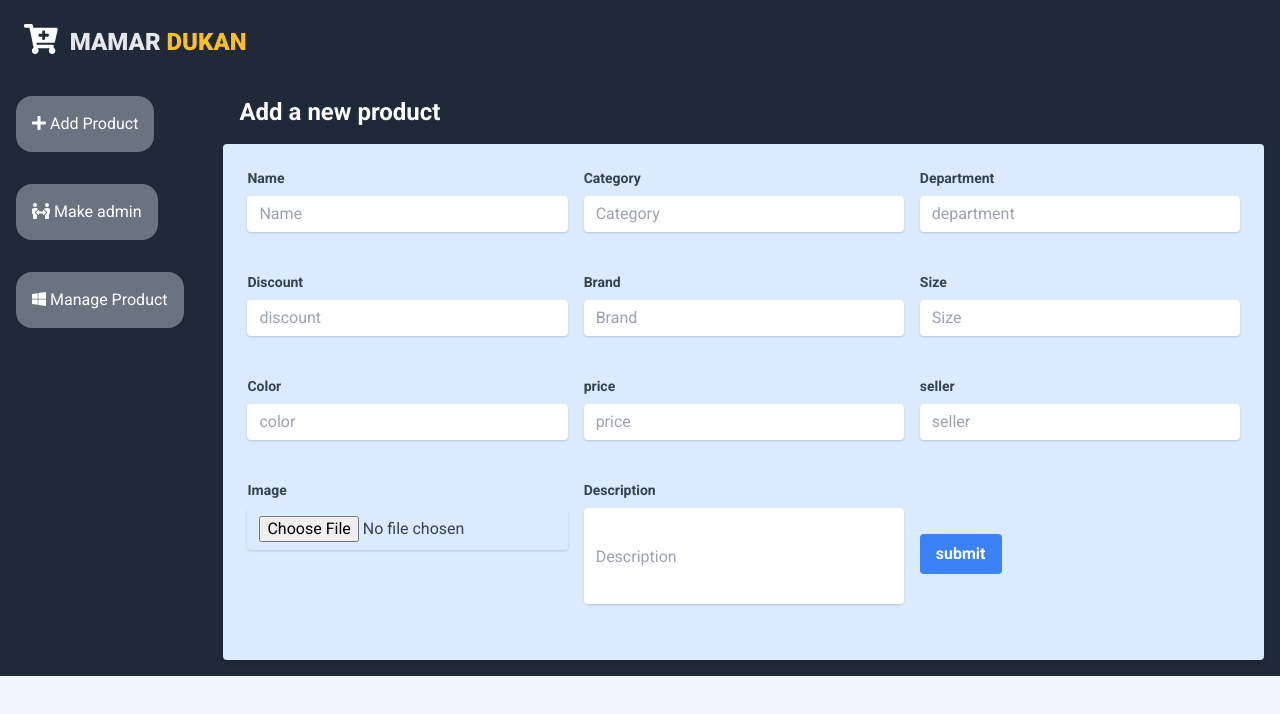
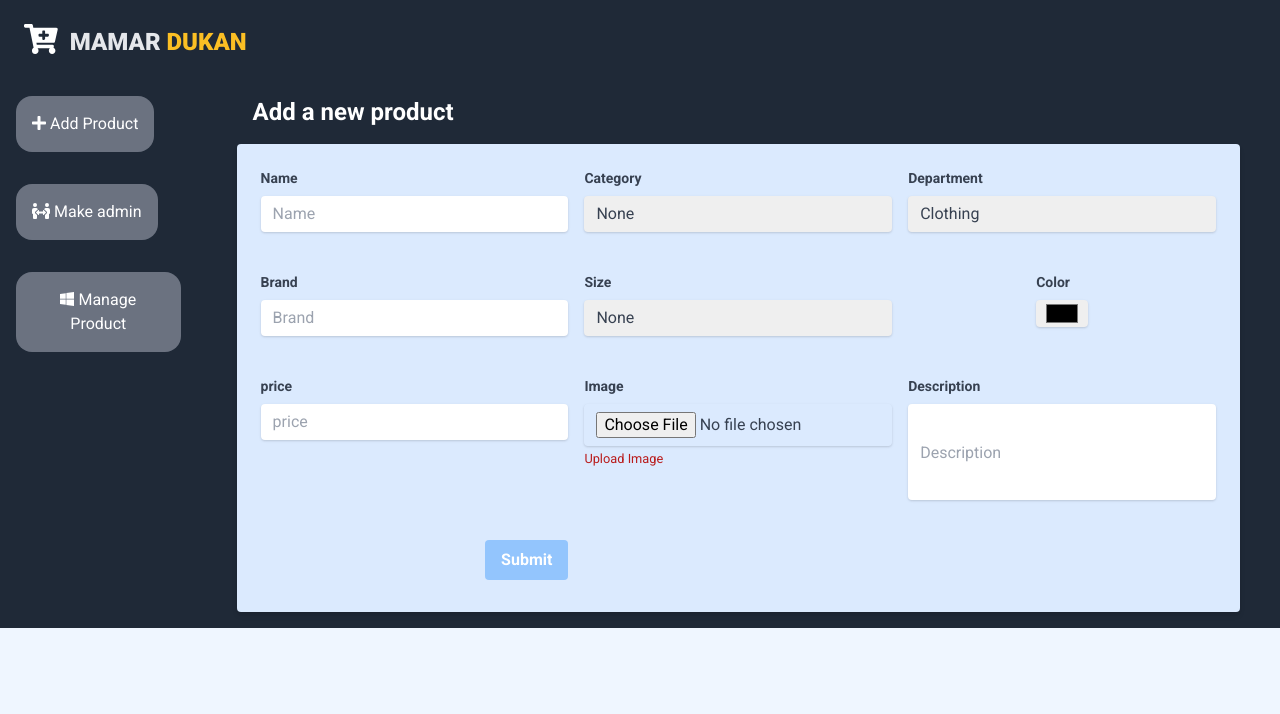
Before and after one commit to Robustdevs5/MamarDukan-client, a React (Create React App) app: page /addProduct in a window 1280 px wide. Shown: the top 714 px of the page. Built offline with nearby package versions, Linux system fonts and the light colour scheme.

Commit message:
add product updated

```diff
--- a/src/Components/AdminDashboard/AddProduct/AddProduct.js
+++ b/src/Components/AdminDashboard/AddProduct/AddProduct.js
@@ -1,3 +1,4 @@
+import { Alert, AlertTitle } from '@mui/material';
 import axios from 'axios';
 import React, { useState } from 'react';
 import Logo from "../../Navbar/Logo/Logo";
@@ -20,14 +21,12 @@ const AddProduct = () => {
             category: e.target.category.value,
             color: e.target.color.value,
             department: e.target.department.value,
-            seller: e.target.seller.value,
             price: e.target.price.value,
-            discount: e.target.discount.value,
             brand: e.target.brand.value,
             date: new Date(),
             img: imageURL
         };
-console.log(productInfo);
+        console.log(productInfo);
 
 
         const url = `http://localhost:5000/products`;
@@ -63,7 +62,8 @@ console.log(productInfo);
                 setImageURL(response.data.data.display_url);
                 setImageURLStatus(true);
                 if (response) {
-                    alert('Image Uploaded Successfully')
+                    // alert('Image Uploaded Successfully')
+
                 }
             })
             .catch(function (error) {
@@ -79,11 +79,20 @@ console.log(productInfo);
                 <div className="w-screen h-20 p-6">
                     <Logo />
                 </div>
+                {imageURLStatus && <Alert severity="success">
+                        <AlertTitle>Success</AlertTitle>
+                        This is a success alert — <strong>check it out!</strong>
+                    </Alert>}
 
                 <div className="flex  md:flex-row flex-col">
-                    <AdminSidebar/>
+                    <AdminSidebar />
 
-                    <section className="mx-4">
+                    {imageURLStatus && <Alert severity="success">
+                        <AlertTitle>Success</AlertTitle>
+                        This is a success alert — <strong>check it out!</strong>
+                    </Alert>}
+
+                    <section className="mx-10">
                         <h1 className="font-bold text-white p-4 text-2xl">Add a new product</h1>
                         <div class="  ">
 
@@ -103,6 +112,7 @@ console.log(productInfo);
                                         type="text"
                                         name="name"
                                         placeholder="Name"
+                                        required
                                     />
                                 </div>
 
@@ -113,12 +123,17 @@ console.log(productInfo);
                                     >
                                         Category
                                     </label>
-                                    <input
+                                    <select className="shadow appearance-none border-0 rounded w-full py-2 px-3 text-gray-700 leading-tight focus:ring-2 focus:ring-blue-600" name="category" id="cars">
+                                        <option value="none">None</option>
+                                        <option value="man">Man</option>
+                                        <option value="women">Women</option>
+                                    </select>
+                                    {/* <input
                                         class="shadow appearance-none border-0 rounded w-full py-2 px-3 text-gray-700 leading-tight focus:ring-2 focus:ring-blue-600"
                                         type="text"
                                         name="category"
                                         placeholder="Category"
-                                    />
+                                    /> */}
                                 </div>
 
                                 <div class="mb-6">
@@ -128,14 +143,23 @@ console.log(productInfo);
                                     >
                                         Department
                                     </label>
-                                    <input
+                                    <select className="shadow appearance-none border-0 rounded w-full py-2 px-3 text-gray-700 leading-tight focus:ring-2 focus:ring-blue-600" name="department" id="cars">
+                                        <option value="clothing">Clothing</option>
+                                        <option value="grocery">Grocery</option>
+                                        <option value="cooking">Cooking</option>
+                                        <option value="phone">Phone</option>
+                                        <option value="cosmetics">Cosmetics</option>
+                                        <option value="computer">Computer</option>
+                                    </select>
+                                    {/* <input
                                         class="shadow appearance-none border-0 rounded w-full py-2 px-3 text-gray-700 leading-tight focus:ring-2 focus:ring-blue-600"
                                         type="text"
                                         name="department"
                                         placeholder="department"
-                                    />
+                                    /> */}
                                 </div>
-                                <div class="mb-4">
+
+                                {/* <div class="mb-4">
                                     <label
                                         class="block text-gray-700 text-sm font-bold mb-2"
                                         for="discount"
@@ -148,7 +172,8 @@ console.log(productInfo);
                                         name="discount"
                                         placeholder="discount"
                                     />
-                                </div>
+                                </div> */}
+
                                 <div class="mb-4">
                                     <label
                                         class="block text-gray-700 text-sm font-bold mb-2"
@@ -163,6 +188,7 @@ console.log(productInfo);
                                         placeholder="Brand"
                                     />
                                 </div>
+
                                 <div class="mb-6">
                                     <label
                                         class="block text-gray-700 text-sm font-bold mb-2"
@@ -170,14 +196,24 @@ console.log(productInfo);
                                     >
                                         Size
                                     </label>
-                                    <input
+                                    <select className="shadow appearance-none border-0 rounded w-full py-2 px-3 text-gray-700 leading-tight focus:ring-2 focus:ring-blue-600" name="size" id="cars">
+                                        <option value="none">None</option>
+                                        <option value="S">S</option>
+                                        <option value="M">M</option>
+                                        <option value="L">L</option>
+                                        <option value="XL">XL</option>
+                                        <option value="XXL">XXL</option>
+                                        <option value="XXL">XXXL</option>
+                                    </select>
+                                    {/* <input
                                         className="shadow appearance-none border-0 rounded w-full py-2 px-3 text-gray-700 leading-tight focus:ring-2 focus:ring-blue-600"
                                         type="text"
                                         name="size"
                                         placeholder="Size"
-                                    />
+                                    /> */}
                                 </div>
-                                <div class="mb-6">
+
+                                <div class="mb-6 md:mx-32">
                                     <label
                                         class="block text-gray-700 text-sm font-bold mb-2"
                                         for="color"
@@ -185,12 +221,13 @@ console.log(productInfo);
                                         Color
                                     </label>
                                     <input
-                                        class="shadow appearance-none border-0 rounded w-full py-2 px-3 text-gray-700 leading-tight focus:ring-2 focus:ring-blue-600"
-                                        type="text"
+                                        class="px-2 shadow appearance-none border-0 rounded w-full text-gray-700 leading-tight focus:ring-2 focus:ring-blue-600"
+                                        type="color"
                                         name="color"
-                                        placeholder="color"
+                                        required
                                     />
                                 </div>
+
                                 <div class="mb-6">
                                     <label
                                         class="block text-gray-700 text-sm font-bold mb-2"
@@ -205,7 +242,8 @@ console.log(productInfo);
                                         placeholder="price"
                                     />
                                 </div>{" "}
-                                <div class="mb-6">
+
+                                {/* <div class="mb-6">
                                     <label
                                         class="block text-gray-700 text-sm font-bold mb-2"
                                         for="seller"
@@ -218,7 +256,8 @@ console.log(productInfo);
                                         name="seller"
                                         placeholder="seller"
                                     />
-                                </div>
+                                </div> */}
+
                                 <div class="mb-6">
                                     <label
                                         class="block text-gray-700 text-sm font-bold mb-2"
@@ -232,8 +271,16 @@ console.log(productInfo);
                                         type="file"
                                         name="image"
                                         placeholder="image"
+                                        required
                                     />
+                                    {imageURLStatus ?
+                                        <small className="text-green-600">Image Uploaded</small>
+                                        :
+                                        <small className="text-red-700">Upload Image</small>
+                                    }
+
                                 </div>{" "}
+
                                 <div class="mb-6">
                                     <label
                                         class="block text-gray-700 text-sm font-bold mb-2"
@@ -246,15 +293,25 @@ console.log(productInfo);
                                         type="textarea"
                                         name="description"
                                         placeholder="Description"
+                                        required
                                     />
                                 </div>
-                                <div class="flex items-center justify-between">
-                                    <button
-                                        class="bg-blue-500 hover:bg-blue-700 text-white font-bold py-2 px-4 rounded focus:outline-none focus:shadow-outline"
+                                <div class="flex items-end justify-end">
+                                    {imageURLStatus ? <button
+                                        class="bg-blue-600 hover:bg-blue-800 text-white font-bold py-2 px-4 rounded focus:outline-none focus:shadow-outline"
                                         type="submit"
                                     >
-                                        submit
+                                        Submit
                                     </button>
+                                        :
+                                        <button
+                                            class="bg-blue-300 text-white font-bold py-2 px-4 rounded"
+                                            type="submit"
+                                            disabled
+                                        >
+                                            Submit
+                                        </button>
+                                    }
                                 </div>
                             </form>
                         </div>
--- a/src/Components/AdminDashboard/AdminSidebar/AdminSidebar.js
+++ b/src/Components/AdminDashboard/AdminSidebar/AdminSidebar.js
@@ -11,7 +11,7 @@ const AdminSidebar = () => {
     const history = useHistory();
 
     return (
-        <div class=" md:w-1/6  w-screen h-full">
+        <div class=" md:w-1/5  w-screen h-full">
             <div className="  bg-gray-800 text-white ">
                 <button
                     className="group  bg-gray-500 hover:bg-pink-600 focus:bg-blue-500 border-0 m-4 p-4  rounded-2xl"
```
